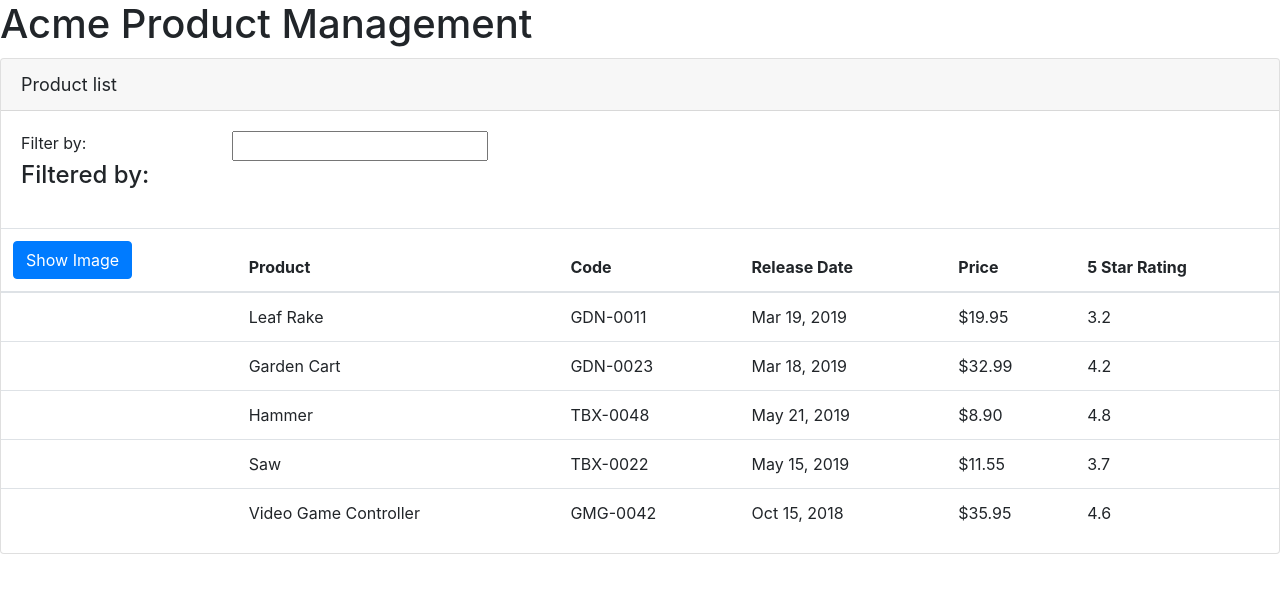
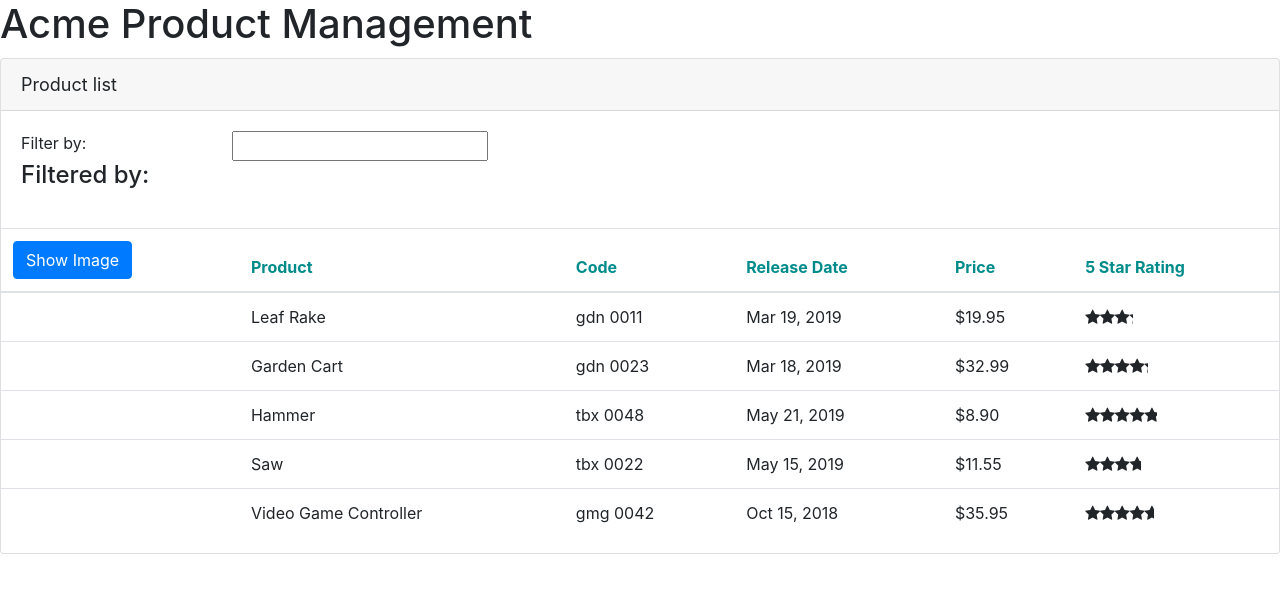
Before and after one commit to valleanthony/urban-barnacle, an Angular app: page /welcome in a window 1280 px wide. Shown: the top 592 px of the page. Built offline with nearby package versions, Linux system fonts and the light colour scheme.

Commit message:
added star features

```diff
--- a/src/app/products/product-list-component.html
+++ b/src/app/products/product-list-component.html
@@ -46,10 +46,10 @@
             />
           </td>
           <td>{{product.productName}}</td>
-          <td>{{product.productCode}}</td>
+          <td>{{product.productCode| lowercase | removespaces:'-'}}</td>
           <td>{{product.releaseDate | date}}</td>
           <td>{{product.price | currency:'USD': 'symbol':'1.2-2' }}</td>
-          <td>{{product.starRating | number}}</td>
+          <td><pm-star [rating]="product.starRating"></pm-star></td>
         </tr>
       </tbody>
     </table>
--- a/src/app/products/product-list.component.ts
+++ b/src/app/products/product-list.component.ts
@@ -5,6 +5,7 @@ import { Product } from './product-interace';
 @Component({
   selector: 'pm-prod',
   templateUrl: './product-list-component.html',
+  styleUrls: ['./product-styles.css'],
 })
 export class ProductListComponent {
   pageTitle: string = 'Product list';
--- /dev/null
+++ b/src/app/products/product-styles.css
@@ -0,0 +1,3 @@
+thead{
+    color: darkcyan;
+}
--- /dev/null
+++ b/src/app/shared/Star Component/star.component.ts
@@ -0,0 +1,17 @@
+import { Component, Input } from '@angular/core';
+
+@Component({
+  selector: 'pm-star',
+  templateUrl: './star.component.html',
+  styleUrls: ['./star.component.css'],
+})
+export class StarComponent {
+  @Input() rating: number = 4;
+  starWidth: number;
+
+  ngOnChanges():void{
+    this.starWidth = this.rating * 75/5
+  }
+
+
+}
--- /dev/null
+++ b/src/app/shared/convert-to-spaces.pipe.ts
@@ -0,0 +1,11 @@
+import { Pipe } from '@angular/core';
+import { PipeTransform } from '@angular/core';
+
+@Pipe({
+  name: 'removespaces',
+})
+export class ConvertToSpacesPipe implements PipeTransform {
+  transform(word: string, charecter: string) {
+    return word.replace(charecter, ' ');
+  }
+}
```
Also changed, not shown: src/app/app.module.ts (+8 -1 lines), src/app/shared/Star Component/star.component.css (renamed from src/app/shared/star.component.css), src/app/shared/Star Component/star.component.html (renamed from src/app/shared/star.component.html).
